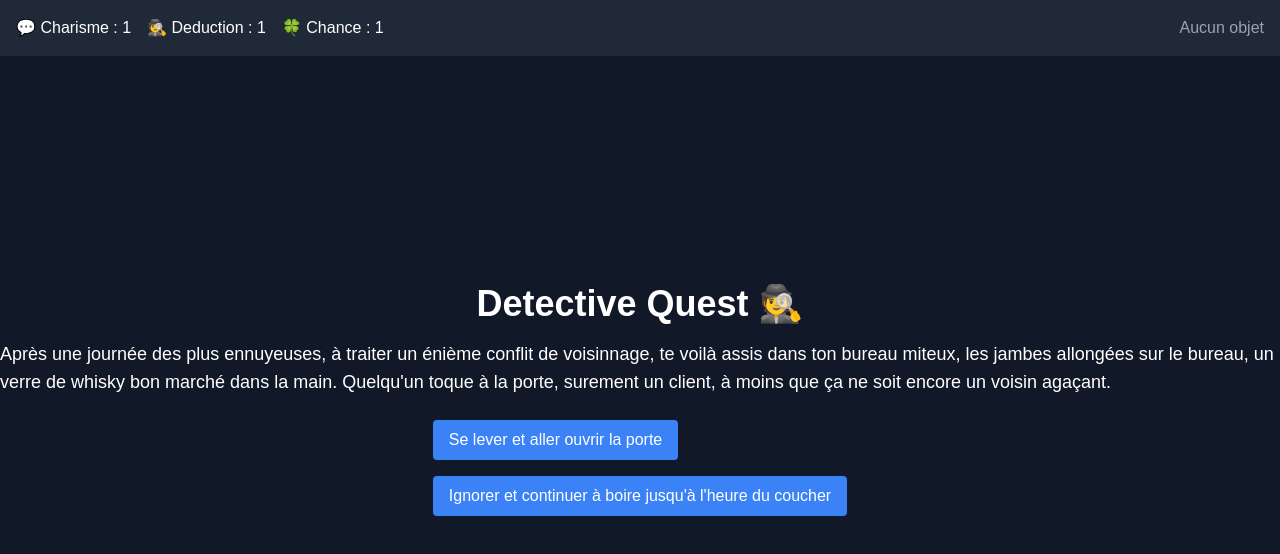
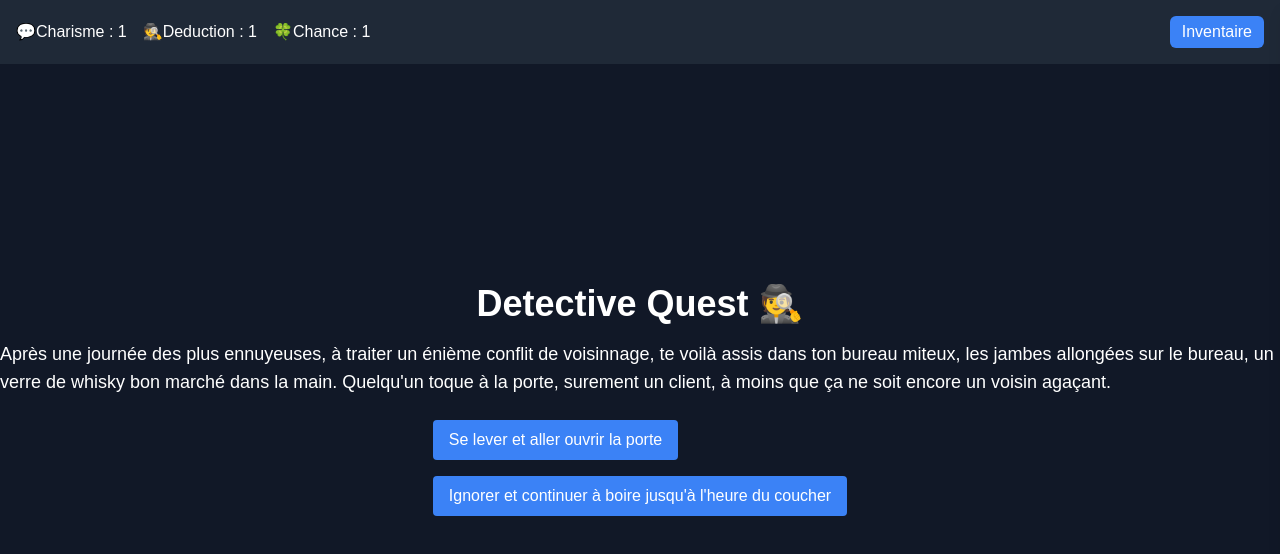
Before and after one commit to Kinnixx/detective-adventure, a Next.js app: page / in a window 1280 px wide. Shown: the top 554 px of the page. Built offline with nearby package versions, Linux system fonts and the light colour scheme.

Commit message:
Animation de l'inventaire et espace dédié

```diff
--- a/components/HUD.js
+++ b/components/HUD.js
@@ -1,18 +1,21 @@
+import { useState } from "react";
 import useGameStore from "@/store/gameStore";
+import { motion } from "framer-motion";
 
 export default function HUD() {
   const { stats, inventory, statChanges } = useGameStore();
+  const [isInventoryOpen, setIsInventoryOpen] = useState(false);
 
   return (
-    <div className="fixed top-0 left-0 w-full bg-gray-800 text-white p-4 flex justify-between">
+    <div className="fixed top-0 left-0 w-full bg-gray-800 text-white p-4 flex justify-between items-center">
       {/* Zone des compétences */}
       <div className="flex gap-4 relative">
         {["charisme", "deduction", "chance"].map((stat) => (
           <div key={stat} className="relative">
 
             <p>
-              {/* Affichage des caractéristiques avec une majuscule au début */}
-              {stat === "charisme" ? "💬" : stat === "deduction" ? "🕵️" : "🍀"} {stat.charAt(0).toUpperCase() + stat.slice(1)} : {stats[stat]}
+              {stat === "charisme" ? "💬" : stat === "deduction" ? "🕵️" : "🍀"}
+              {stat.charAt(0).toUpperCase() + stat.slice(1)} : {stats[stat]}
             </p>
 
             {/* Animation des changements de stat */}
@@ -23,15 +26,53 @@ export default function HUD() {
                 }`}
               >
                 {statChanges.find(change => change.stat === stat)?.value > 0 ? "+" : "-"}
-                {Math.abs(statChanges.find(change => change.stat === stat)?.value)} { /* Toujours afficher un nombre positif */ }
+                {Math.abs(statChanges.find(change => change.stat === stat)?.value)}
               </span>
             )}
           </div>
         ))}
       </div>
 
+      {/* Bouton pour ouvrir/fermer l’inventaire */}
+      <button
+        className="bg-blue-500 px-3 py-1 rounded-md text-white hover:bg-blue-700 transition"
+        onClick={() => setIsInventoryOpen(!isInventoryOpen)}
+      >
+        {isInventoryOpen ? "Fermer l'inventaire" : "Inventaire"}
+      </button>
+
+      {/* Animation de l’inventaire */}
+      <motion.div
+        initial={{ x: "100%" }} // Position initiale
+        animate={{ x: isInventoryOpen ? "0%" : "100%" }} // Animation
+        transition={{ type: "spring", stiffness: 100}}
+        className="fixed top-0 right-0 w-64 h-full bg-gray-900 p-4 shadow-lg overflow-y-auto text-white"
+      >
+        <h2 className="text-xl font-bold mb-4">Inventaire</h2>
+
+        {/* Bouton pour fermer l'inventaire */}
+        <button
+          className="absolute top-4 right-4 text-gtay-400 hover:text-white"
+          onClick={() => setIsInventoryOpen(false)}
+        >
+          ✖️
+        </button>
+
+        {/* Liste des objets dans l'inventaire */}
+        {inventory.length > 0 ? (
+          <ul className="space-y-2">
+            {inventory.map((item, index) => (
+              <li key={index} className="bg-gray-700 px-3 py-1 rounded-md text-white">
+                {item}
+              </li>
+            ))}
+          </ul>
+        ) : (
+          <p className="text-gray-400">Aucun objet</p>
+        )}
+      </motion.div>
       {/* Zone de l’inventaire */}
-      <div className="flex gap-4">
+{/*       <div className="flex gap-4">
         {inventory.length > 0 ? (
           inventory.map((item, index) => (
             <span key={index} className="bg-gray-700 px-3 py-1 rounded-md text-white">
@@ -41,7 +82,7 @@ export default function HUD() {
         ) : (
           <p className="text-gray-400">Aucun objet</p>
         )}
-      </div>
+      </div> */}
     </div>
   );
 }
--- a/package.json
+++ b/package.json
@@ -9,6 +9,7 @@
     "lint": "next lint"
   },
   "dependencies": {
+    "framer-motion": "^12.5.0",
     "next": "15.2.2",
     "react": "^19.0.0",
     "react-dom": "^19.0.0",
--- a/tailwind.config.js
+++ b/tailwind.config.js
@@ -1,8 +1,7 @@
 module.exports = {
   content: [
     "./pages/**/*.{js,ts,jsx,tsx}",
-    "./components/**/*.{js,ts,jsx,tsx}",
-    "./app/**/*.{js,ts,jsx,tsx}" // Ajoute ceci si tu as App Router
+    "./components/**/*.{js,ts,jsx,tsx}"
   ],
   theme: {
     extend: {},
```
Also changed, not shown: 1 other file (tests, documents, lock files or other folders).
